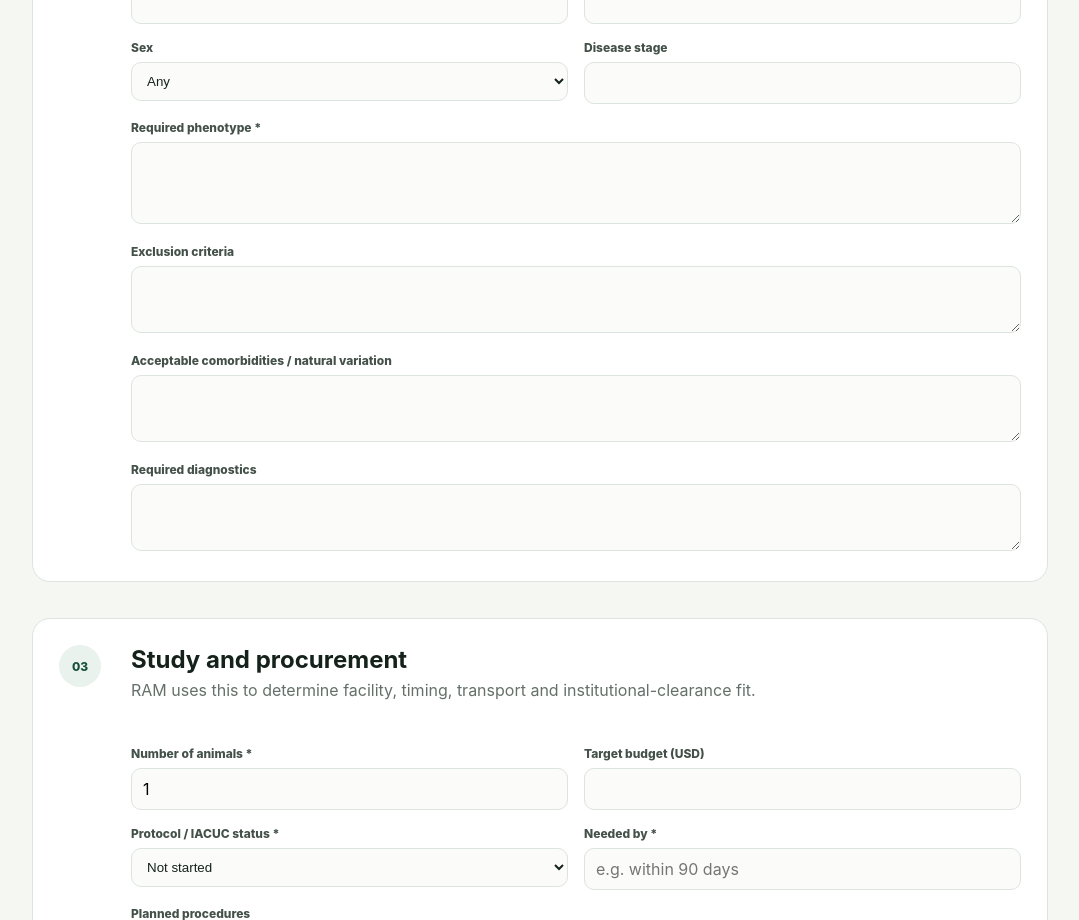
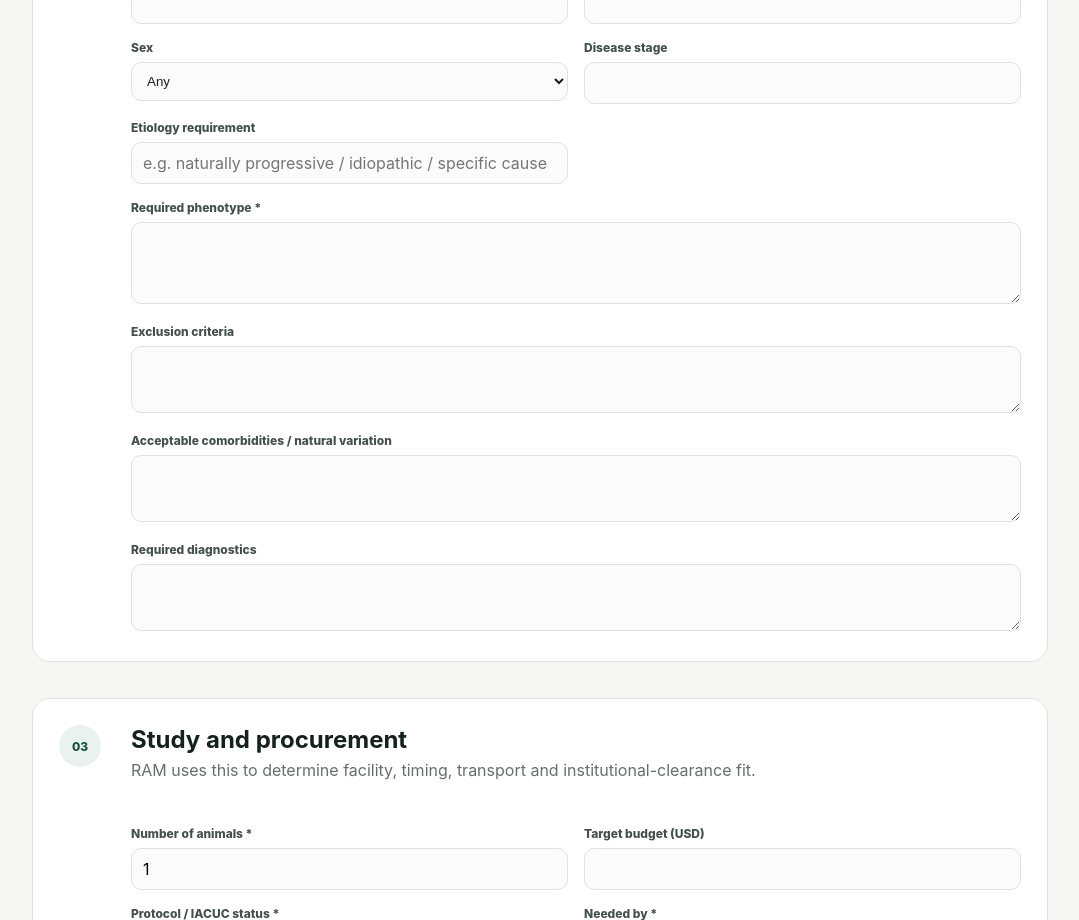
Before and after one commit to neophilism/RAM-Marketplace, a Next.js app: page /research/new in a window 1280 px wide. Shown: the part 940-1860 px from the top of the page, without its empty margins (100-1179 px from the left). Built offline with nearby package versions, Linux system fonts and the light colour scheme.

Commit message:
ui: capture research etiology requirements

```diff
--- a/app/research/new/page.tsx
+++ b/app/research/new/page.tsx
@@ -31,6 +31,7 @@ export default function NewResearchNeedPage() {
             <label><span>Maximum age (months)</span><input name="maxAgeMonths" type="number" min="1" /></label>
             <label><span>Sex</span><select name="sex" defaultValue="Any"><option>Any</option><option>Female</option><option>Male</option></select></label>
             <label><span>Disease stage</span><input name="diseaseStage" /></label>
+            <label><span>Etiology requirement</span><input name="etiologyRequirement" placeholder="e.g. naturally progressive / idiopathic / specific cause" /></label>
             <label className="span2"><span>Required phenotype *</span><textarea name="requiredPhenotype" required rows={4} /></label>
             <label className="span2"><span>Exclusion criteria</span><textarea name="exclusionCriteria" rows={3} /></label>
             <label className="span2"><span>Acceptable comorbidities / natural variation</span><textarea name="acceptableComorbidities" rows={3} /></label>
```
